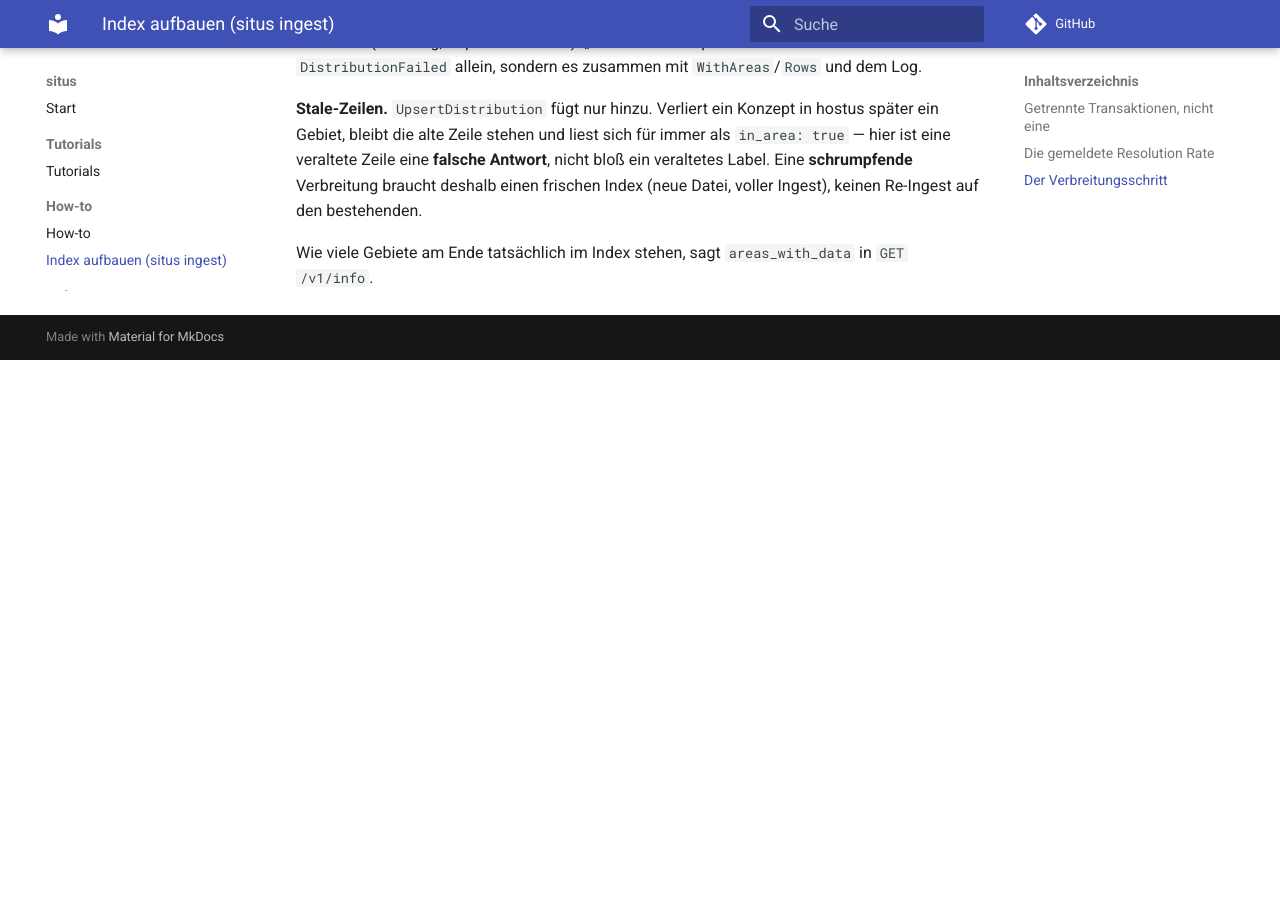
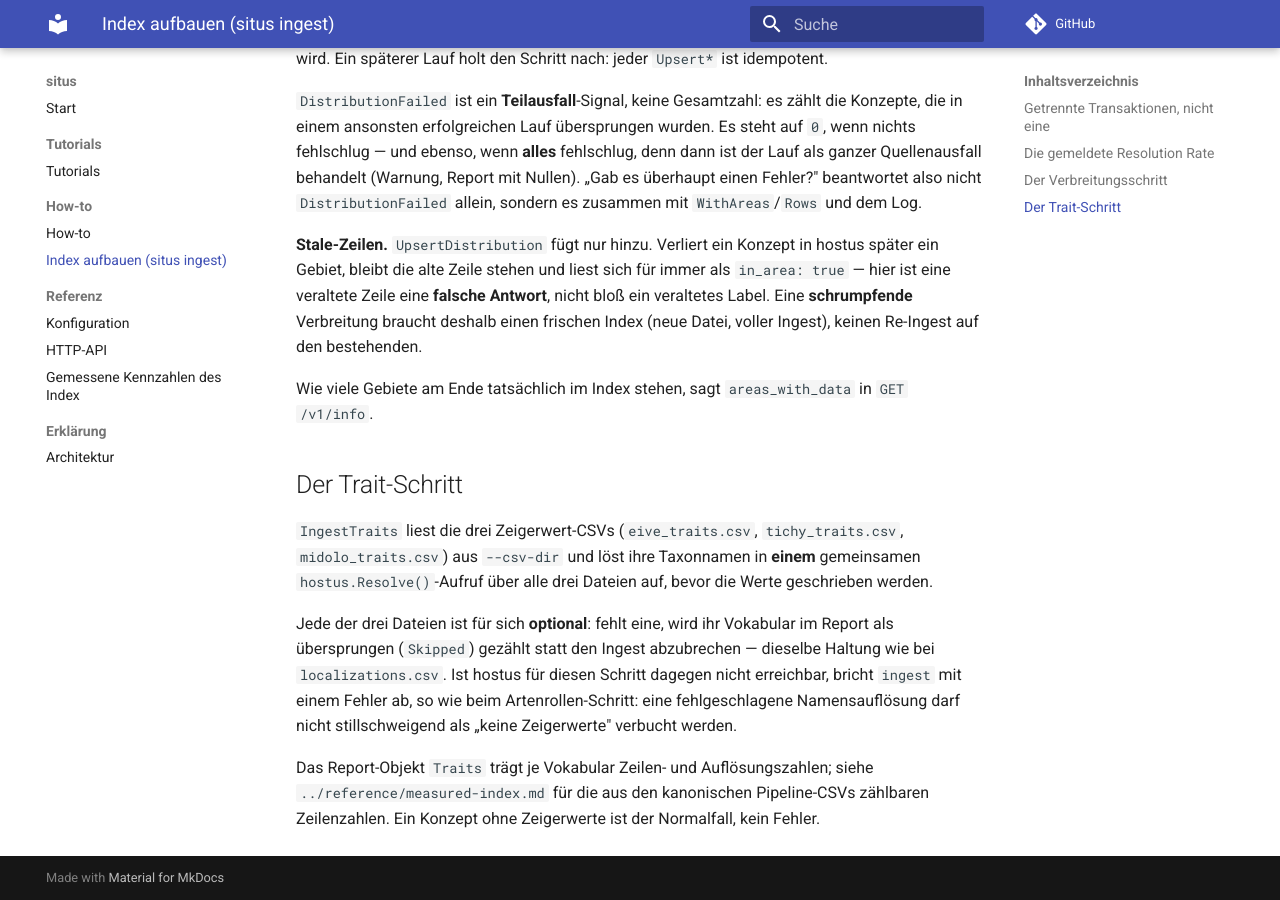
Before and after one commit to jobrunner/situs, an MkDocs documentation site: the page built from docs/how-to/ingest.md, in a window 1280 px wide and 900 px high, scrolled down 2987 px. Built offline with MkDocs 1.6.1 and Material for MkDocs 9.7.7, drawn with Linux system fonts in a browser that asks for light colours; comment, search, counter and statistics services are not loaded; before the commit the page ends 3347 px from its top, so only the background shows below that; some of the changed text lies outside the part shown.

Commit message:
docs: trait module — measured counts, HTTP route, ingest step
Claude-Session: https://claude.ai/code/session_01VibJ1hxQt5dS2fy4fMtbBL

```diff
--- a/docs/how-to/ingest.md
+++ b/docs/how-to/ingest.md
@@ -8,9 +8,11 @@ situs ingest --csv-dir pipelines/eunis/out --db situs.sqlite
 Liest die von `pipelines/eunis/xlsx_to_csv.py` erzeugten CSVs
 (`typologies.csv`, `habitat_types.csv`, `crosswalks.csv`, `syntaxa.csv`,
 `habitat_type_syntaxa.csv`, `species_roles.csv`, optional
-`localizations.csv`) aus `--csv-dir` und schreibt in die SQLite-Datei
-`--db`. Die Ausgabe ist ein JSON-Report mit den Zeilenzählern je Entität
-plus dem Artenrollen-Report (siehe unten).
+`localizations.csv`) sowie, ebenfalls optional, die drei Zeigerwert-CSVs
+(`eive_traits.csv`, `tichy_traits.csv`, `midolo_traits.csv` — erzeugt von
+`pipelines/{eive,tichy,midolo}`) aus `--csv-dir` und schreibt in die
+SQLite-Datei `--db`. Die Ausgabe ist ein JSON-Report mit den Zeilenzählern je
+Entität plus dem Artenrollen-Report und dem Trait-Report (siehe unten).
 
 `--db` ist **optional** und fällt auf `index.path` (`SITUS_INDEX_PATH`,
 Default `situs.sqlite`) zurück — dieselbe Datei, aus der `serve` liest. Das
@@ -48,7 +50,10 @@ Am gepinnten Datenstand sind beide gemessen **0**. Siehe
 1. `IngestCSV` — Typologien, Habitattypen, Crosswalks, Syntaxa.
 2. `IngestSpeciesRoles` — Artenrollen, inklusive hostus-Namensauflösung.
 3. `IngestDistribution` — die Verbreitung der aufgelösten Konzepte (siehe unten).
-4. `IngestLocalizations` und `DeriveGermanLabels` — der Label-Overlay.
+4. `IngestTraits` — die Zeigerwerte (EIVE, Tichý, Midolo) der aufgelösten
+   Konzepte, gelesen aus `eive_traits.csv`, `tichy_traits.csv` und
+   `midolo_traits.csv` im `--csv-dir`, ebenfalls über hostus-Namensauflösung.
+5. `IngestLocalizations` und `DeriveGermanLabels` — der Label-Overlay.
 
 Ist hostus beim zweiten Schritt nicht erreichbar, bricht `ingest` mit einem
 Fehler ab — aber der **erste** Schritt ist zu diesem Zeitpunkt bereits
@@ -135,3 +140,22 @@ den bestehenden.
 
 Wie viele Gebiete am Ende tatsächlich im Index stehen, sagt `areas_with_data` in
 `GET /v1/info`.
+
+## Der Trait-Schritt
+
+`IngestTraits` liest die drei Zeigerwert-CSVs (`eive_traits.csv`,
+`tichy_traits.csv`, `midolo_traits.csv`) aus `--csv-dir` und löst ihre
+Taxonnamen in **einem** gemeinsamen `hostus.Resolve()`-Aufruf über alle drei
+Dateien auf, bevor die Werte geschrieben werden.
+
+Jede der drei Dateien ist für sich **optional**: fehlt eine, wird ihr
+Vokabular im Report als übersprungen (`Skipped`) gezählt statt den Ingest
+abzubrechen — dieselbe Haltung wie bei `localizations.csv`. Ist hostus für
+diesen Schritt dagegen nicht erreichbar, bricht `ingest` mit einem Fehler ab,
+so wie beim Artenrollen-Schritt: eine fehlgeschlagene Namensauflösung darf
+nicht stillschweigend als „keine Zeigerwerte" verbucht werden.
+
+Das Report-Objekt `Traits` trägt je Vokabular Zeilen- und
+Auflösungszahlen; siehe `../reference/measured-index.md` für die aus den
+kanonischen Pipeline-CSVs zählbaren Zeilenzahlen. Ein Konzept ohne
+Zeigerwerte ist der Normalfall, kein Fehler.
```
Also changed, not shown: docs/reference/http-api.md (+9 -0 lines), docs/reference/measured-index.md (+37 -0 lines).
